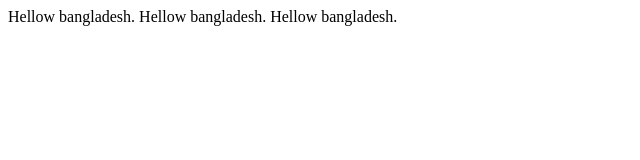
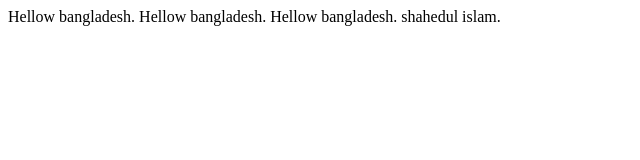
Before and after one commit to shahed-is/my-forth-ripo, a plain HTML site: page index.html in a window 1280 px wide. Shown: the whole page, without its empty margins (0-640 px from the left). Drawn offline with Linux system fonts and the light colour scheme.

Commit message:
third commit

```diff
--- a/index.html
+++ b/index.html
@@ -9,7 +9,7 @@
 </head>
 
 <body>
-    Hellow bangladesh. Hellow bangladesh. Hellow bangladesh.
+    Hellow bangladesh. Hellow bangladesh. Hellow bangladesh. shahedul islam.
 </body>
 
 </html>
```
